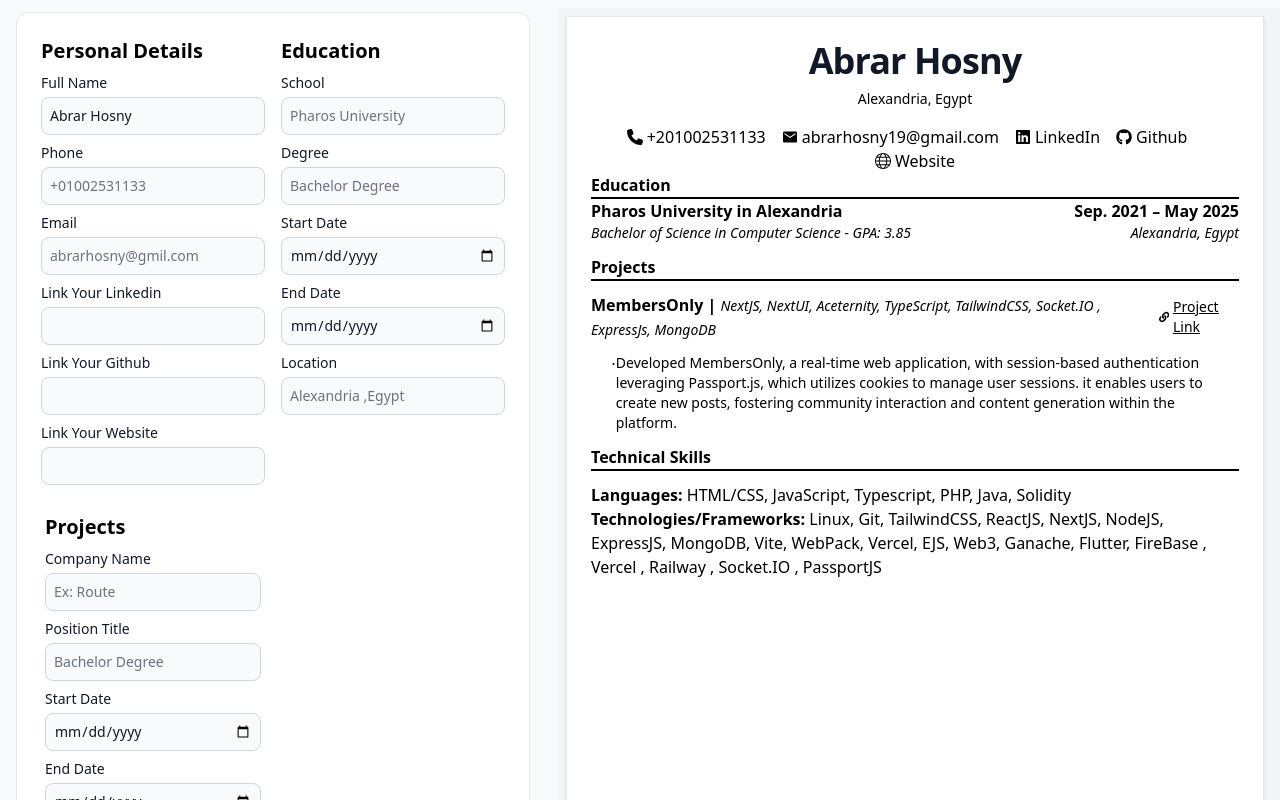
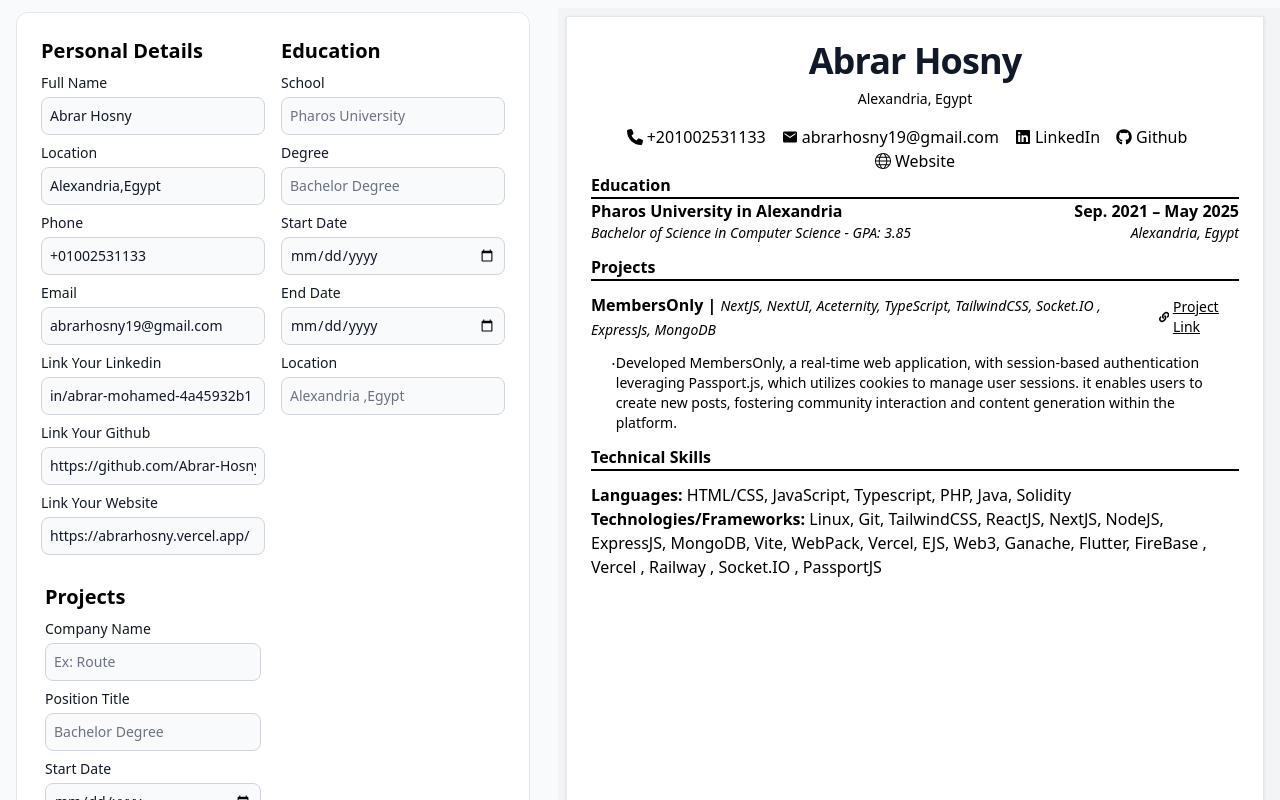
Before and after one commit to Abrar-Hosny/CV-Builder, a React (Vite) app: page / in a window 1280 px wide. Shown: the top 800 px of the page. Built offline with nearby package versions, Linux system fonts and the light colour scheme.

Commit message:
Implement validation for input fields in Content component

```diff
--- a/src/components/Content.jsx
+++ b/src/components/Content.jsx
@@ -2,24 +2,13 @@ import React, { useState } from "react";
 import Paper from "./Paper";
 
 export default function Content() {
-const [name ,setName]=useState("Abrar Hosny")
-const [phone ,setPhone]=useState("+01002531133")
-const [location ,setLocation]=useState("Alexandria,Egypt")
-const [github ,setGithub]=useState("https://github.com/Abrar-Hosny")
-const [linkedin ,setLinkedin]=useState("in/abrar-mohamed-4a45932b1")
-const [website ,setWebsite]=useState("https://abrarhosny.vercel.app/")
-
-const handleNameChange = (event) => {
-  console.log(event.target.value);
-setName(event.target.value)
-console.log(name)
-
-}
-
-
-
-
-
+  const [name, setName] = useState("Abrar Hosny");
+  const [phone, setPhone] = useState("+01002531133");
+  const [email, setEmail] = useState("abrarhosny19@gmail.com");
+  const [location, setLocation] = useState("Alexandria,Egypt");
+  const [github, setGithub] = useState("https://github.com/Abrar-Hosny");
+  const [linkedin, setLinkedin] = useState("in/abrar-mohamed-4a45932b1");
+  const [website, setWebsite] = useState("https://abrarhosny.vercel.app/");
 
   return (
     <>
@@ -28,112 +17,139 @@ console.log(name)
           <div className="flex">
             <div className="w-60 p-2">
               <h1 className="font-bold text-xl mb-2 ">Personal Details</h1>
-          <div class="mb-2">
+              <div className="mb-2">
                 <label
-              for="email"
-              class="block mb-1 text-sm font-medium text-gray-900 "
+                  for="name"
+                  className="block mb-1 text-sm font-medium text-gray-900 "
                 >
                   Full Name
                 </label>
                 <input
                   type="text"
-              id="text"
+                  id="name"
                   value={name}
-              onChange={handleNameChange}
-              class="bg-gray-50 border border-gray-300 text-gray-900 text-sm rounded-lg focus:ring-gray-500 focus:border-gray-500 block w-full p-2"
+                  onChange={(event) => setName(event.target.value)}
+                  className="bg-gray-50 border border-gray-300 text-gray-900 text-sm rounded-lg focus:ring-gray-500 focus:border-gray-500 block w-full p-2"
                   placeholder="Abrar Hosny"
                   required
                 />
               </div>
-          <div class="mb-2">
+              <div className="mb-2">
+                <label
+                  for="location"
+                  className="block mb-1 text-sm font-medium text-gray-900 "
+                >
+                  Location
+                </label>
+                <input
+                  type="text"
+                  id="location"
+                  value={location}
+                  onChange={(event) => setLocation(event.target.value)}
+                  className="bg-gray-50 border border-gray-300 text-gray-900 text-sm rounded-lg focus:ring-gray-500 focus:border-gray-500 block w-full p-2"
+                  placeholder="Alexandria, Egypt"
+                  required
+                />
+              </div>
+              <div className="mb-2">
                 <label
                   for="phone"
-              class="block mb-1 text-sm font-medium text-gray-900 "
+                  className="block mb-1 text-sm font-medium text-gray-900 "
                 >
                   Phone
                 </label>
                 <input
                   type="tel"
                   id="phone"
-              class="bg-gray-50 border border-gray-300 text-gray-900 text-sm rounded-lg focus:ring-gray-500 focus:border-gray-500 block w-full p-2"
+                  className="bg-gray-50 border border-gray-300 text-gray-900 text-sm rounded-lg focus:ring-gray-500 focus:border-gray-500 block w-full p-2"
                   placeholder="+01002531133"
+                  value={phone}
                   required
+                  onChange={(event) => setPhone(event.target.value)}
                 />
               </div>
-          <div class="mb-2">
+              <div className="mb-2">
                 <label
                   for="email"
-              class="block mb-1 text-sm font-medium text-gray-900 "
+                  className="block mb-1 text-sm font-medium text-gray-900 "
                 >
                   Email
                 </label>
                 <input
                   type="email"
                   id="email"
-              class="bg-gray-50 border border-gray-300 text-gray-900 text-sm rounded-lg focus:ring-gray-500 focus:border-gray-500 block w-full p-2"
+                  className="bg-gray-50 border border-gray-300 text-gray-900 text-sm rounded-lg focus:ring-gray-500 focus:border-gray-500 block w-full p-2"
                   placeholder="abrarhosny@gmil.com"
+                  value={email}
                   required
+                  onChange={(event) => setEmail(event.target.value)}
                 />
               </div>
-          <div class="mb-2">
+              <div className="mb-2">
                 <label
-              for="text"
-              class="block mb-1 text-sm font-medium text-gray-900 "
+                  for="linkedin"
+                  className="block mb-1 text-sm font-medium text-gray-900 "
                 >
                   Link Your Linkedin
                 </label>
                 <input
                   type="text"
-              id="text"
-              class="bg-gray-50 border border-gray-300 text-gray-900 text-sm rounded-lg focus:ring-gray-500 focus:border-gray-500 block w-full p-2"
+                  id="linkedin"
+                  className="bg-gray-50 border border-gray-300 text-gray-900 text-sm rounded-lg focus:ring-gray-500 focus:border-gray-500 block w-full p-2"
+                  value={linkedin}
                   required
+                  onChange={(event) => setLinkedin(event.target.value)}
                 />
               </div>
 
               <div class="mb-2">
                 <label
-              for="text"
-              class="block mb-1 text-sm font-medium text-gray-900 "
+                  for="github"
+                  className="block mb-1 text-sm font-medium text-gray-900 "
                 >
                   Link Your Github
                 </label>
                 <input
-              type=""
-              id="text"
-              class="bg-gray-50 border border-gray-300 text-gray-900 text-sm rounded-lg focus:ring-gray-500 focus:border-gray-500 block w-full p-2"
+                  type="text"
+                  id="github"
+                  className="bg-gray-50 border border-gray-300 text-gray-900 text-sm rounded-lg focus:ring-gray-500 focus:border-gray-500 block w-full p-2"
                   required
+                  value={github}
+                  onChange={(event) => setGithub(event.target.value)}
                 />
               </div>
 
               <div class="mb-2">
                 <label
-              for="password"
-              class="block mb-1 text-sm font-medium text-gray-900 "
+                  for="website"
+                  className="block mb-1 text-sm font-medium text-gray-900 "
                 >
                   Link Your Website
                 </label>
                 <input
-              type="password"
-              id="password"
-              class="bg-gray-50 border border-gray-300 text-gray-900 text-sm rounded-lg focus:ring-gray-500 focus:border-gray-500 block w-full p-2"
+                  type="text"
+                  id="website"
+                  className="bg-gray-50 border border-gray-300 text-gray-900 text-sm rounded-lg focus:ring-gray-500 focus:border-gray-500 block w-full p-2"
                   required
+                  value={website}
+                  onChange={(event) => setWebsite(event.target.value)}
                 />
               </div>
             </div>
 
             <div className="w-60 p-2">
               <h1 className="font-bold text-xl mb-2 ">Education</h1>
-          <div class="mb-2">
+              <div className="mb-2">
                 <label
                   for="email"
-              class="block mb-1 text-sm font-medium text-gray-900 "
+                  className="block mb-1 text-sm font-medium text-gray-900 "
                 >
                   School
                 </label>
                 <input
                   type="email"
                   id="email"
-              class="bg-gray-50 border border-gray-300 text-gray-900 text-sm rounded-lg focus:ring-gray-500 focus:border-gray-500 block w-full p-2"
+                  className="bg-gray-50 border border-gray-300 text-gray-900 text-sm rounded-lg focus:ring-gray-500 focus:border-gray-500 block w-full p-2"
                   placeholder="Pharos University"
                   required
                 />
@@ -141,59 +157,59 @@ console.log(name)
               <div class="mb-2">
                 <label
                   for="phone"
-              class="block mb-1 text-sm font-medium text-gray-900 "
+                  className="block mb-1 text-sm font-medium text-gray-900 "
                 >
                   Degree
                 </label>
                 <input
                   type="tel"
                   id="phone"
-              class="bg-gray-50 border border-gray-300 text-gray-900 text-sm rounded-lg focus:ring-gray-500 focus:border-gray-500 block w-full p-2"
+                  className="bg-gray-50 border border-gray-300 text-gray-900 text-sm rounded-lg focus:ring-gray-500 focus:border-gray-500 block w-full p-2"
                   placeholder="Bachelor Degree"
                   required
                 />
               </div>
-          <div class="mb-2">
+              <div className="mb-2">
                 <label
                   for="email"
-              class="block mb-1 text-sm font-medium text-gray-900 "
+                  className="block mb-1 text-sm font-medium text-gray-900 "
                 >
                   Start Date
                 </label>
                 <input
                   type="date"
                   id="email"
-              class="bg-gray-50 border border-gray-300 text-gray-900 text-sm rounded-lg focus:ring-gray-500 focus:border-gray-500 block w-full p-2"
+                  className="bg-gray-50 border border-gray-300 text-gray-900 text-sm rounded-lg focus:ring-gray-500 focus:border-gray-500 block w-full p-2"
                   placeholder="abrarhosny@gmil.com"
                   required
                 />
               </div>
-          <div class="mb-2">
+              <div className="mb-2">
                 <label
                   for="text"
-              class="block mb-1 text-sm font-medium text-gray-900 "
+                  className="block mb-1 text-sm font-medium text-gray-900 "
                 >
                   End Date
                 </label>
                 <input
                   type="date"
                   id="text"
-              class="bg-gray-50 border border-gray-300 text-gray-900 text-sm rounded-lg focus:ring-gray-500 focus:border-gray-500 block w-full p-2"
+                  className="bg-gray-50 border border-gray-300 text-gray-900 text-sm rounded-lg focus:ring-gray-500 focus:border-gray-500 block w-full p-2"
                   required
                 />
               </div>
 
-          <div class="mb-2">
+              <div className="mb-2">
                 <label
                   for="text"
-              class="block mb-1 text-sm font-medium text-gray-900 "
+                  className="block mb-1 text-sm font-medium text-gray-900 "
                 >
                   Location
                 </label>
                 <input
                   type="text"
                   id="text"
-              class="bg-gray-50 border border-gray-300 text-gray-900 text-sm rounded-lg focus:ring-gray-500 focus:border-gray-500 block w-full p-2"
+                  className="bg-gray-50 border border-gray-300 text-gray-900 text-sm rounded-lg focus:ring-gray-500 focus:border-gray-500 block w-full p-2"
                   placeholder="Alexandria ,Egypt"
                   required
                 />
@@ -206,14 +222,14 @@ console.log(name)
             <div class="mb-2">
               <label
                 for="email"
-              class="block mb-1 text-sm font-medium text-gray-900 "
+                className="block mb-1 text-sm font-medium text-gray-900 "
               >
                 Company Name
               </label>
               <input
                 type="email"
                 id="email"
-              class="bg-gray-50 border border-gray-300 text-gray-900 text-sm rounded-lg focus:ring-gray-500 focus:border-gray-500 block w-full p-2"
+                className="bg-gray-50 border border-gray-300 text-gray-900 text-sm rounded-lg focus:ring-gray-500 focus:border-gray-500 block w-full p-2"
                 placeholder="Ex: Route"
                 required
               />
@@ -221,14 +237,14 @@ console.log(name)
             <div class="mb-2">
               <label
                 for="phone"
-              class="block mb-1 text-sm font-medium text-gray-900 "
+                className="block mb-1 text-sm font-medium text-gray-900 "
               >
                 Position Title
               </label>
               <input
                 type="tel"
                 id="phone"
-              class="bg-gray-50 border border-gray-300 text-gray-900 text-sm rounded-lg focus:ring-gray-500 focus:border-gray-500 block w-full p-2"
+                className="bg-gray-50 border border-gray-300 text-gray-900 text-sm rounded-lg focus:ring-gray-500 focus:border-gray-500 block w-full p-2"
                 placeholder="Bachelor Degree"
                 required
               />
@@ -236,14 +252,14 @@ console.log(name)
             <div class="mb-2">
               <label
                 for="email"
-              class="block mb-1 text-sm font-medium text-gray-900 "
+                className="block mb-1 text-sm font-medium text-gray-900 "
               >
                 Start Date
               </label>
               <input
                 type="date"
                 id="email"
-              class="bg-gray-50 border border-gray-300 text-gray-900 text-sm rounded-lg focus:ring-gray-500 focus:border-gray-500 block w-full p-2"
+                className="bg-gray-50 border border-gray-300 text-gray-900 text-sm rounded-lg focus:ring-gray-500 focus:border-gray-500 block w-full p-2"
                 placeholder="abrarhosny@gmil.com"
                 required
               />
@@ -251,14 +267,14 @@ console.log(name)
             <div class="mb-2">
               <label
                 for="text"
-              class="block mb-1 text-sm font-medium text-gray-900 "
+                className="block mb-1 text-sm font-medium text-gray-900 "
               >
                 End Date
               </label>
               <input
                 type="date"
                 id="text"
-              class="bg-gray-50 border border-gray-300 text-gray-900 text-sm rounded-lg focus:ring-gray-500 focus:border-gray-500 block w-full p-2"
+                className="bg-gray-50 border border-gray-300 text-gray-900 text-sm rounded-lg focus:ring-gray-500 focus:border-gray-500 block w-full p-2"
                 required
               />
             </div>
@@ -266,14 +282,14 @@ console.log(name)
             <div class="mb-2">
               <label
                 for="text"
-              class="block mb-1 text-sm font-medium text-gray-900 "
+                className="block mb-1 text-sm font-medium text-gray-900 "
               >
                 Location
               </label>
               <input
                 type="text"
                 id="text"
-              class="bg-gray-50 border border-gray-300 text-gray-900 text-sm rounded-lg focus:ring-gray-500 focus:border-gray-500 block w-full p-2"
+                className="bg-gray-50 border border-gray-300 text-gray-900 text-sm rounded-lg focus:ring-gray-500 focus:border-gray-500 block w-full p-2"
                 placeholder="Alexandria ,Egypt"
                 required
               />
@@ -282,23 +298,22 @@ console.log(name)
             <div class="mb-2">
               <label
                 for="text"
-              class="block mb-1 text-sm font-medium text-gray-900 "
+                className="block mb-1 text-sm font-medium text-gray-900 "
               >
                 Description
               </label>
               <textarea
                 type="text"
                 id="text"
-              class="bg-gray-50 border border-gray-300 text-gray-900 text-sm rounded-lg focus:ring-gray-500 focus:border-gray-500 block w-full p-2"
+                className="bg-gray-50 border border-gray-300 text-gray-900 text-sm rounded-lg focus:ring-gray-500 focus:border-gray-500 block w-full p-2"
                 placeholder="Alexandria ,Egypt"
                 required
               ></textarea>
             </div>
           </div>
         </div>
-      <Paper personName={name}/>
+        <Paper personName={name} />
       </div>
-
     </>
   );
 }
```
Lines whose indentation alone changed are shown as unchanged.
